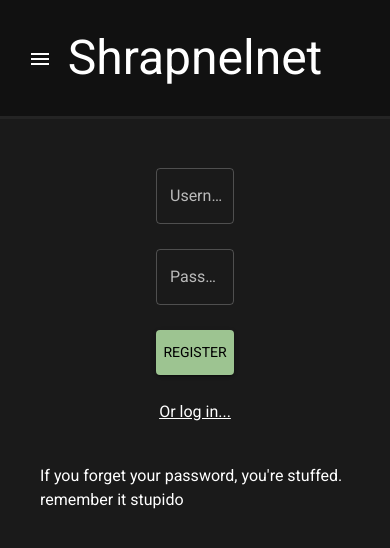
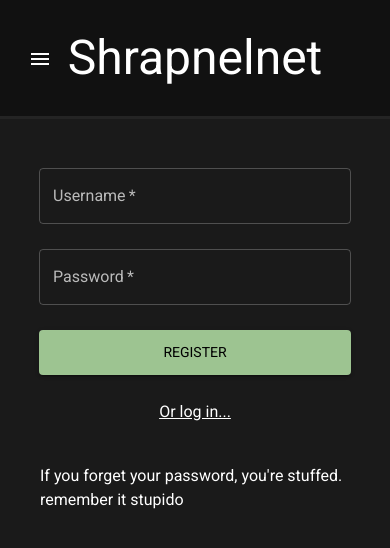
Before and after one commit to shrapnelnet/shrapnelnet-v2, a React (Vite) app: page /register in a window 390 px wide. Shown: the top 548 px of the page. Built offline with nearby package versions, Linux system fonts and the light colour scheme; no server answers.

Commit message:
fix mobile form styling

```diff
--- a/src/components/Login.jsx
+++ b/src/components/Login.jsx
@@ -55,7 +55,7 @@ export default function Login() {
             <Box sx={{ display: "flex", alignItems: "center", flexDirection: "column", marginTop: "50px" }}>
                 <TextField onChange={handleUsernameChange} id="username" autoComplete="username" required name="username" sx={{ width: "20%" }} label="Username"></TextField>
                 <TextField onChange={handlePasswordChange} id="password" autoComplete="password" required type="password" name="password" sx={{ width: "20%", marginTop: "25px" }} label="Password"></TextField>
-                <Button onClick={handleFormSubmit} type="submit" variant="contained" sx={{ width: "20%", margin: "25px 0", padding: "10px 0" }}>Log In</Button>
+                <Button id={"login"} onClick={handleFormSubmit} type="submit" variant="contained" sx={{ width: "20%", margin: "25px 0", padding: "10px 0" }}>Log In</Button>
                 <Link to={"/register"}>
                     <Typography>Or register...</Typography>
                 </Link>
--- a/src/components/Register.jsx
+++ b/src/components/Register.jsx
@@ -54,7 +54,7 @@ export default function Register() {
             <Box sx={{ display: "flex", alignItems: "center", flexDirection: "column", marginTop: "50px" }}>
                 <TextField onChange={handleUsernameChange} id="username" autoComplete="username" required name="username" sx={{ width: "20vw" }} label="Username"></TextField>
                 <TextField onChange={handlePasswordChange} id="password" required autoComplete="new-password" type="password" name="password" sx={{ width: "20%", marginTop: "25px" }} label="Password"></TextField>
-                <Button onClick={handleFormSubmit} type="submit" variant="contained" sx={{ width: "20%", margin: "25px 0", padding: "10px 0" }}>Register</Button>
+                <Button id={"register"} onClick={handleFormSubmit} type="submit" variant="contained" sx={{ width: "20%", margin: "25px 0", padding: "10px 0" }}>Register</Button>
                 <Link to={"/login"}>Or log in...</Link>
                 <Typography sx={{ margin: "40px" }}>If you forget your password, you're stuffed. remember it stupido</Typography>
                 <Typography color={"red"}>{error}</Typography>
--- a/src/globals.css
+++ b/src/globals.css
@@ -31,6 +31,16 @@ ul.MuiList-root > a {
 }
 
 @media screen and (width < 850px) {
+    div.MuiBox-root > .MuiFormControl-root {
+        width: 80vw;
+        width: 80dvw;
+    }
+
+    button#register, button#login {
+        width: 80vw;
+        width: 80dvw;
+    }
+
     #nav-button-parent > div > div > a > button, #nav-button-parent > div > div > button {
         display: none;
     }
```
